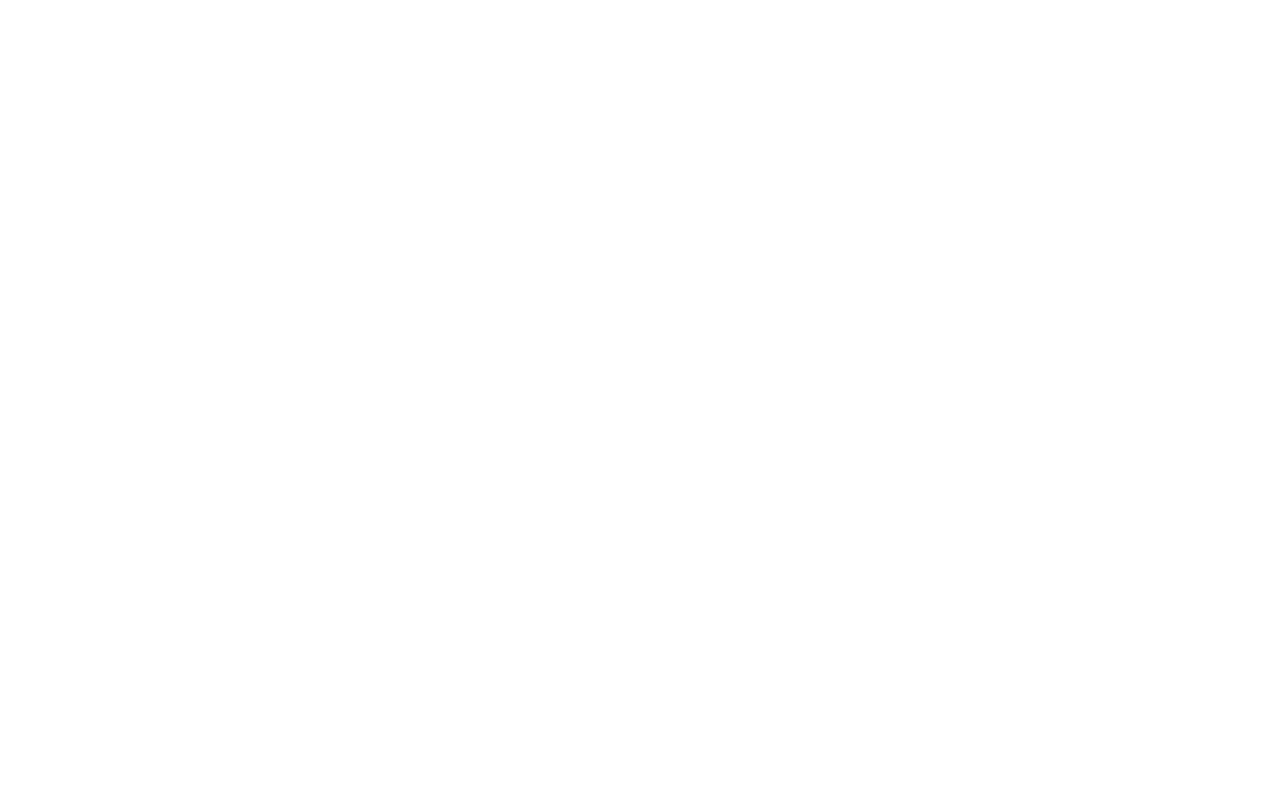
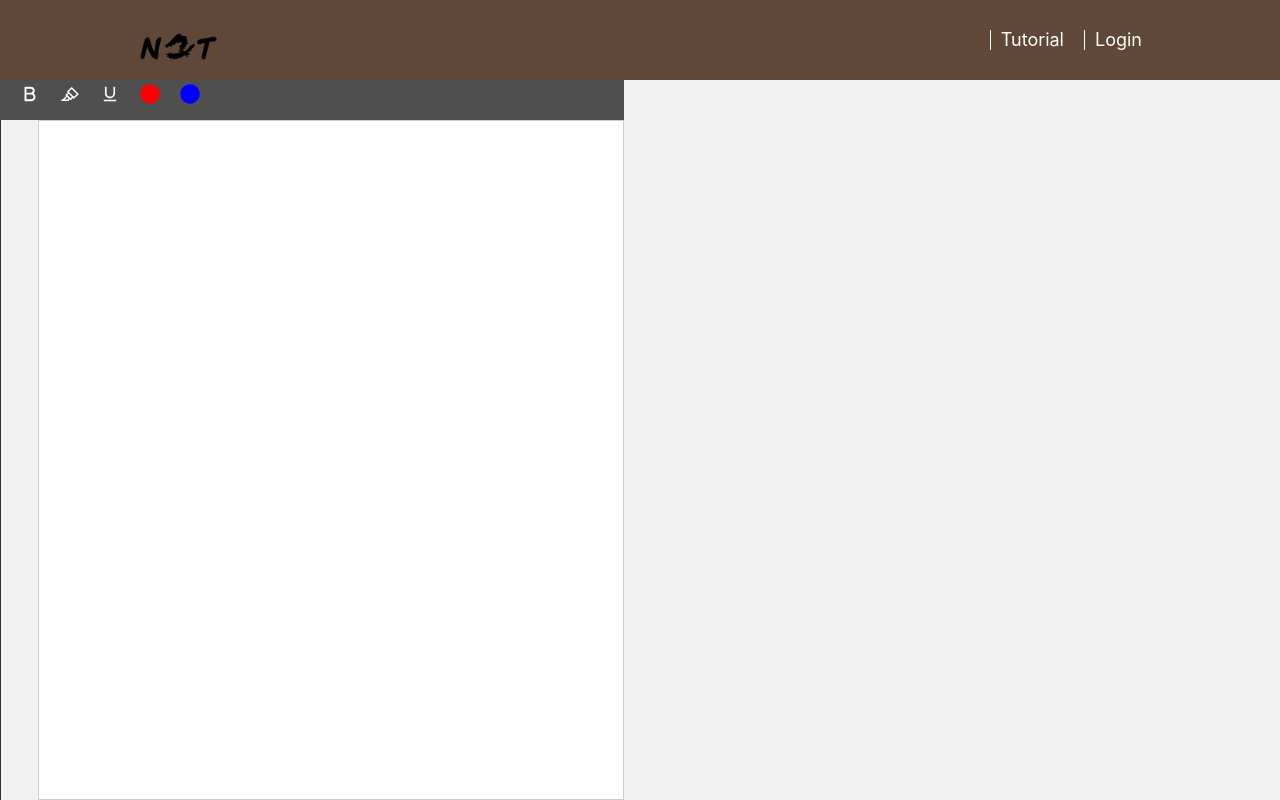
Before and after one commit to sigma-crow/n2t, a React (Create React App) app in the folder FE/: page /edit in a window 1280 px wide. Built offline with nearby package versions, Linux system fonts and the light colour scheme; the HTML template or start-up script is replaced by a standard one.

Commit message:
[FE] add: add path
에디터 페이지 path 추가

```diff
--- a/FE/src/App.js
+++ b/FE/src/App.js
@@ -12,6 +12,7 @@
         <Switch>
           <Route exact path='/' component={Pages.MainPage} />
           <Route exact path='/test' component={Pages.TestPage} />
+          <Route exact path='/edit' component={Pages.EditorPage} />
         </Switch>
       </BrowserRouter>
     </>
--- a/FE/src/pages/index.js
+++ b/FE/src/pages/index.js
@@ -1,2 +1,3 @@
 export {default as MainPage} from '@pages/mainPage';
 export {default as TestPage} from '@pages/testPage';
+export {default as EditorPage} from '@pages/editorPage';
```
